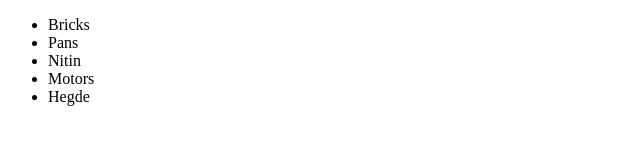
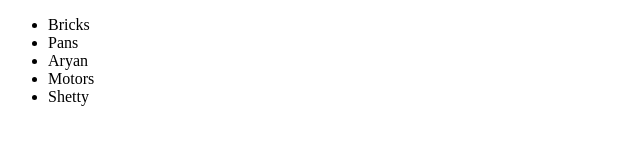
Before and after one commit to ARYANHGD01/tutText, a plain HTML site: page index.html in a window 1280 px wide. Shown: the full height of the page, 0-640 px from the left. Drawn offline with Linux system fonts and the light colour scheme.

Commit message:
final change

```diff
--- a/index.html
+++ b/index.html
@@ -12,9 +12,9 @@
         <ul>
             <li>Bricks</li>
             <li>Pans</li>
-            <li>Nitin</li>
+            <li>Aryan</li>
             <li>Motors</li>
-            <li>Hegde</li>
+            <li>Shetty</li>
     </div>
 </body>
 </html>
```
